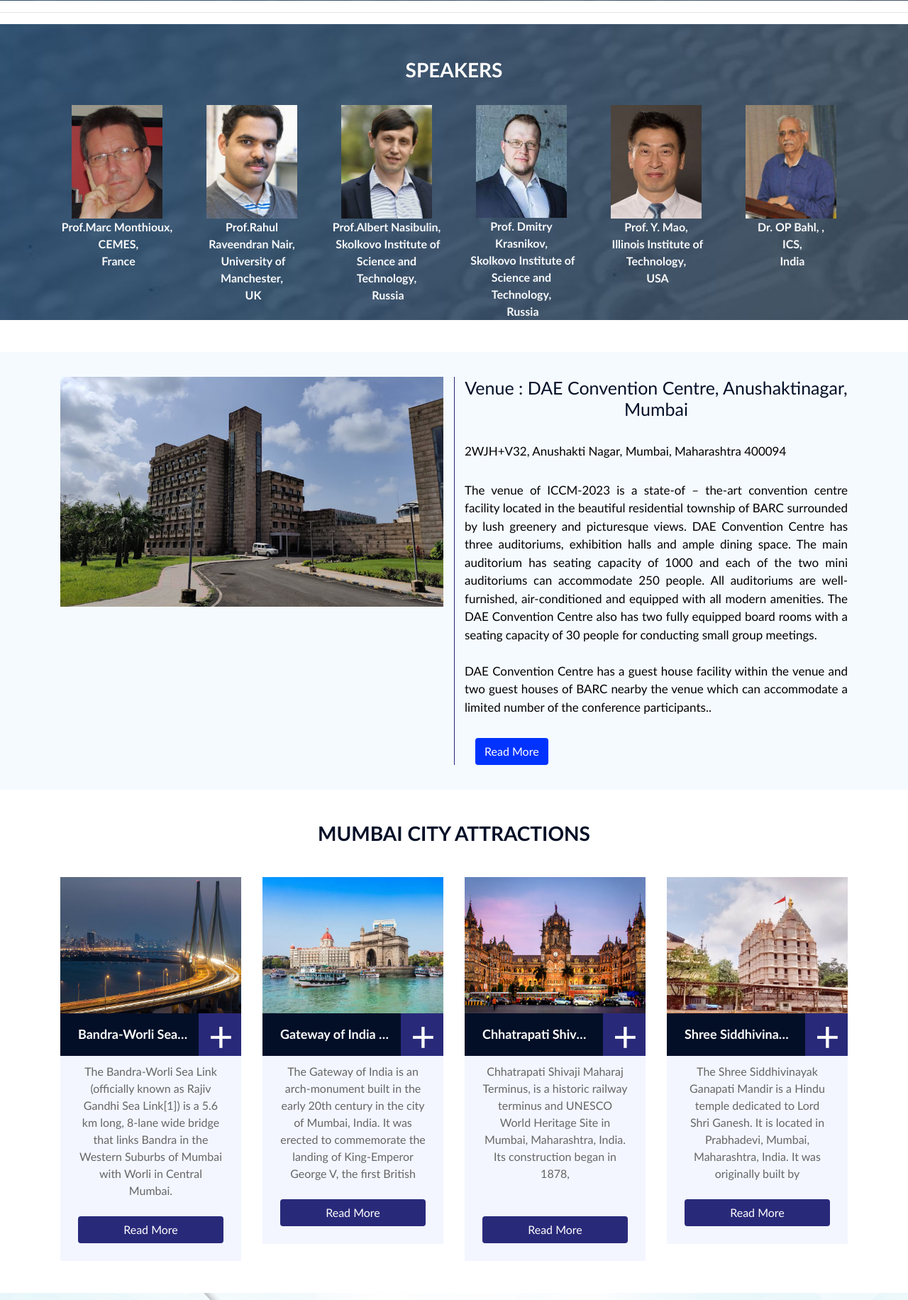
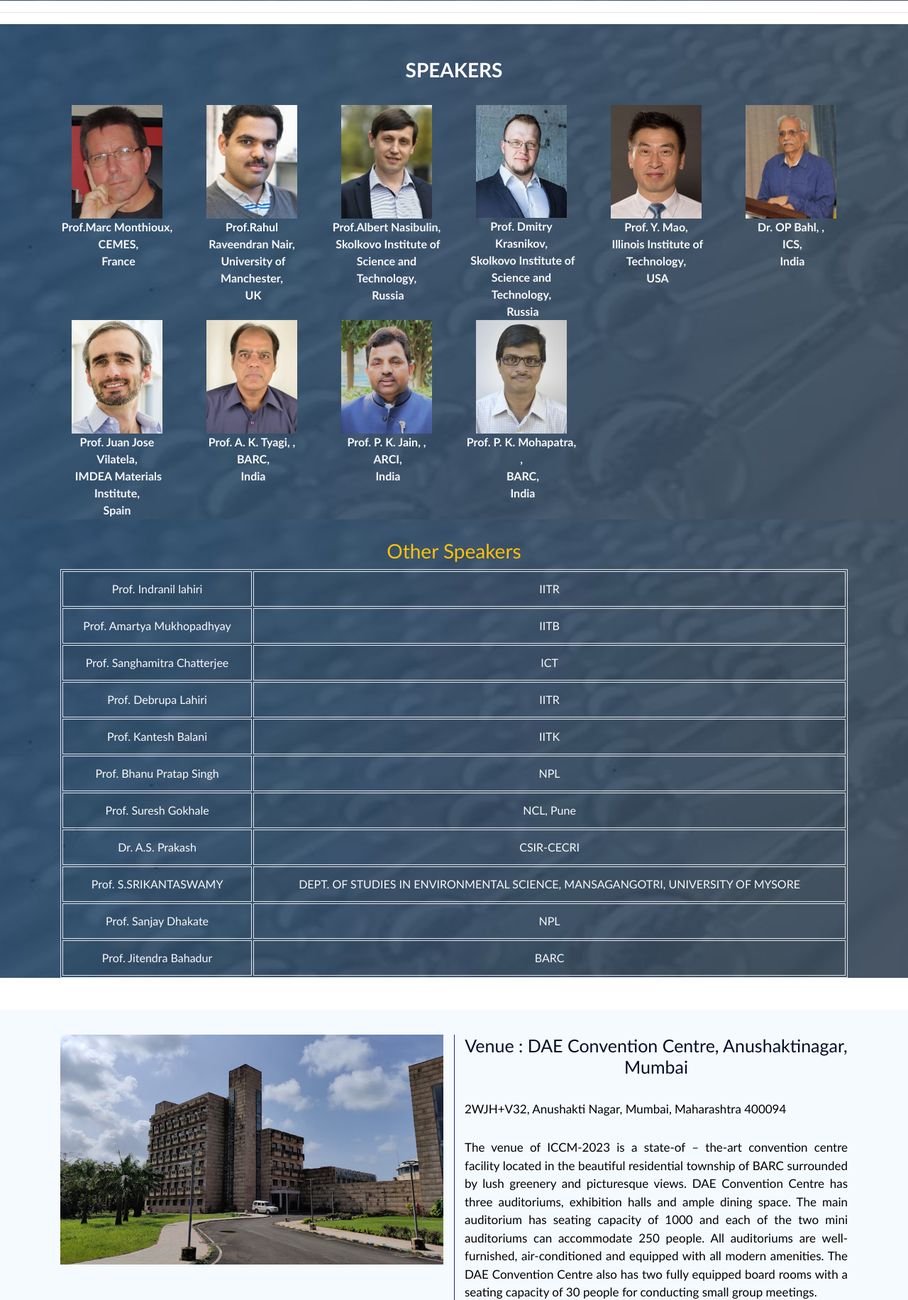
Before and after one commit to rsehgal/iccm, a PHP site: page / in a window 1280 px wide; the page is wider, and only the part inside the window is pictured. Shown: the part 1651-3483 px from the top of that part at 71% size. Run offline with PHP 8.4, Linux system fonts and the light colour scheme; data that the repository does not hold is empty; some libraries are stand-ins or nearby versions.

Commit message:
Modified the content as suggested by Rajath and JPrakash

```diff
--- a/controller.php
+++ b/controller.php
@@ -595,19 +595,24 @@ $homeMsg.='
 
 
     <!-- Start WOWSlider.com BODY section --> <!-- add to the <body> of your page -->
+   <!--
     <div id="wowslider-container1">
     <div class="ws_images"><ul>
-    <li><img src="data1/images/1.jpg" alt="css image gallery" title="1" id="wows1_0"/></li>
-    <li><img src="data1/images/2.jpg" alt="2" title="2" id="wows1_1"/></li>
-    <!--<li><img src="data1/images/3.jpg" alt="3" title="3" id="wows1_2"/></li>
-    <li><img src="data1/images/4.jpg" alt="3" title="3" id="wows1_2"/></li>
-    <li><img src="data1/images/5.jpg" alt="4" title="4" id="wows1_3"/></li>-->
+    <li><img src="data1/images/3.png" alt="css image gallery" title="1" id="wows1_0"/></li>
+    <li><img src="data1/images/4.png" alt="2" title="2" id="wows1_1"/></li>
     </ul></div>
     <div class="ws_script" style="position:absolute;left:-99%"><a href="#"></a> </div>
     <div class="ws_shadow"></div>
     </div>
     <script type="text/javascript" src="engine1/wowslider.js"></script>
     <script type="text/javascript" src="engine1/script.js"></script>
+  -->
+    <center>
+    <table class="text-center">
+	<tr><td><h2>Platinum Sponsor</h2></td><td><img src="img/s1.png"/></td><td></td></tr>
+	<tr><td><h2>Gold Sponsor</h2></td><td><img src="img/s2.png"/></td><td><img src="img/s3.jpg"/></td></tr>
+    </table>
+	</center>
     <!-- End WOWSlider.com BODY section -->
 
 
@@ -987,6 +992,8 @@ function Accommodation(){
 			<tr><td>Double occupancy</td><td>Rs. 9500 + tax per day</td></tr>
 			<tr><td>Sales Manager</td><td>Vishal Pawar</td></tr>
 			<tr><td>Contact Number</td><td>+91-22-61587777 / +91-8879788810</td></tr>
+			<tr><td>Website</td><td><a class="text-primary" href="https://www.marriott.com/en-us/hotels/bomfp-four-points-navi-mumbai-vashi/overview">
+			https://www.marriott.com/en-us/hotels/bomfp-four-points-navi-mumbai-vashi	</a></td></tr>
 			<tr><td> INCLUSIONS:<br/>
 
      * Complimentary Buffet Breakfast at Asian Kitchen Restaurant.<br/>
@@ -1004,6 +1011,7 @@ function Accommodation(){
 			<tr><td>Extra Bed charges for Triple occ.</td><td>Rs. 1000 + 12% tax per day</td></tr>
 			<tr><td>Sales Manager</td><td>Kiran Jadhav</td></tr>
 			<tr><td>Contact Number</td><td>+91-022-68541100 / +91-8879651106 </td></tr>
+			<tr><td>Website</td><td><a class="text-primary" href="https://www.fernhotels.com/the-fern-residency-mumbai">https://www.fernhotels.com/the-fern-residency-mumbai</a></td></tr>
 
 			<tr><td> INCLUSION :<br/>
 			Accommodation.
@@ -1020,10 +1028,13 @@ function Accommodation(){
 			<tr><td><h3>HOTEL BROADWAY, Chembur</h3></td><td></td></tr>
 			<tr><td>Single occupancy</td><td>Rs. 2750 + tax per day </td></tr>
 			<tr><td>Double occupancy></td><td>Rs. 3250 + tax per day</td></tr>
-			<tr><td></td><td></td></tr>
+			<tr><td>Email</td><td class="text-primary">hotelbroadway2009@yahoo.co.in</td></tr>
 			</table>
 
-
+<br/>
+
+<h3 class="text-primary"> Travel Assistance</h3>
+The society has decided to offer travel grant (Limited to maximum III AC to and fro rail fare) to young researchers (up to the age of 30 years as on 30.07.2023), who wish to attend the conference and present their work. Those desirous of availing this grant should write to the secretary along with the extended abstract latest by 15 September 2023. The society will convey the decision of travel grant latest by 01 October 2023.
 
 <!--<a class="btn" href="#">Read More</a>-->
 </p>
@@ -1113,8 +1124,7 @@ Technology,<br/> Russia
 					Prof. Y. Mao,<br/> Illinois Institute of Technology,<br/> USA
 				</speaker>
 			</div>
-
-			<div class="col-2 text-center">
+<div class="col-2 text-center">
 			    <img src="img/speakers/6.JPG" width="80%"><br/>
 			    	<speaker class="font-weight-bold">
 					Dr. OP Bahl, ,<br/> ICS,<br/> India
@@ -1122,11 +1132,51 @@ Technology,<br/> Russia
 			</div>
 
 
-
-
-
-
-	      </div>';
+			<div class="col-2 text-center">
+			    <img src="img/speakers/7.jpg" width="80%"><br/>
+			    	<speaker class="font-weight-bold">
+					Prof. Juan Jose Vilatela,<br/> IMDEA Materials Institute, <br/>Spain
+				</speaker>
+			</div>
+
+<div class="col-2 text-center">
+			    <img src="img/speakers/8.jpg" width="80%"><br/>
+			    	<speaker class="font-weight-bold">
+					Prof. A. K. Tyagi, ,<br/> BARC,<br/> India
+				</speaker>
+			</div>
+<div class="col-2 text-center">
+			    <img src="img/speakers/9.jpg" width="80%"><br/>
+			    	<speaker class="font-weight-bold">
+					Prof. P. K. Jain, ,<br/> ARCI,<br/> India
+				</speaker>
+			</div>
+
+<div class="col-2 text-center">
+			    <img src="img/speakers/10.jpg" width="80%"><br/>
+			    	<speaker class="font-weight-bold">
+					Prof. P. K. Mohapatra, ,<br/> BARC,<br/> India
+				</speaker>
+			</div>
+</div>
+<br/>
+<p class="text-center"><h3 class="text-warning">Other Speakers</h3></p>
+<table class="table table-bordered table-striped text-light">
+<tr><td> Prof. Indranil lahiri</td><td>IITR</td></tr>
+<tr><td>Prof. Amartya Mukhopadhyay</td><td>IITB</td></tr>
+<tr><td>Prof. Sanghamitra Chatterjee</td><td>ICT</td></tr>
+<tr><td>Prof. Debrupa Lahiri</td><td>IITR</td></tr>
+<tr><td>Prof. Kantesh Balani</td><td>IITK</td></tr>
+<tr><td>Prof. Bhanu Pratap Singh</td><td>NPL</td></tr>
+<tr><td>Prof. Suresh Gokhale</td><td>NCL, Pune</td></tr>
+<tr><td>Dr. A.S. Prakash</td><td>CSIR-CECRI</td></tr>
+<tr><td>Prof. S.SRIKANTASWAMY</td><td>DEPT. OF STUDIES IN ENVIRONMENTAL SCIENCE, MANSAGANGOTRI, UNIVERSITY OF MYSORE</td></tr>
+<tr><td>Prof. Sanjay Dhakate</td><td>NPL</td></tr>
+<tr><td>Prof. Jitendra Bahadur</td><td>BARC</td></tr>
+
+</table>
+
+';
 return $speakersMsg;
 
 
@@ -1706,7 +1756,7 @@ function Upload_Contribution(){
             <br>
             <strong>Deadlines</strong>
 
-            <ul><li><strong>Deadline of abstract submission is July 30, 2023</strong></li>
+            <ul><li><strong>Deadline of abstract submission is August 30, 2023</strong></li>
             </ul>
             </p>
 
--- a/menu.php
+++ b/menu.php
@@ -92,7 +92,7 @@ function IccmMenu(){
                         <!-- <a href="speakers.html" class="nav-item nav-link iccmMenu" id="Speakers" value="Speakers">Speakers</a> -->
                         <a href="venue.html" class="nav-item nav-link iccmMenu" id="Venue" value="Venue">Venue</a>
                         <a href="accommodation.html" class="nav-item nav-link iccmMenu" id="Accommodation" value="Accommodation">Accommodation</a>
-                        <a href="sponsors.html" class="nav-item nav-link iccmMenu" id="Sponsor" value="Sponsor">Sponsor</a>
+                        <!-- <a href="sponsors.html" class="nav-item nav-link iccmMenu" id="Sponsor" value="Sponsor">Sponsor</a> -->
                          <div class="nav-item dropdown">
                        <a href="#" class="nav-link dropdown-toggle" data-toggle="dropdown" value="Awards">Awards</a>
                          <div class="dropdown-menu">
@@ -107,7 +107,7 @@ function IccmMenu(){
                           <a href="#" class="nav-link dropdown-toggle iccmMenu" data-toggle="dropdown" value="Downloads">Downloads</a>
                             <div class="dropdown-menu">
                                 <a href="pdf/Brochure ICCM 2023.pdf" target="_blank" class="dropdown-item"> Conference Brochure</a>
-                                <a href="#" target="_blank" class="dropdown-item"> Registration Form</a>
+                                <!--<a href="#" target="_blank" class="dropdown-item"> Registration Form</a>-->
 
                             </div>
                       </div>
```
Also changed, not shown: helpers.php (+3 -4 lines), img/s3.jpg (added), img/speakers/10.jpg (added), img/speakers/7.jpg (added), img/speakers/8.jpg (added), img/speakers/9.jpg (added), 1 other file.
